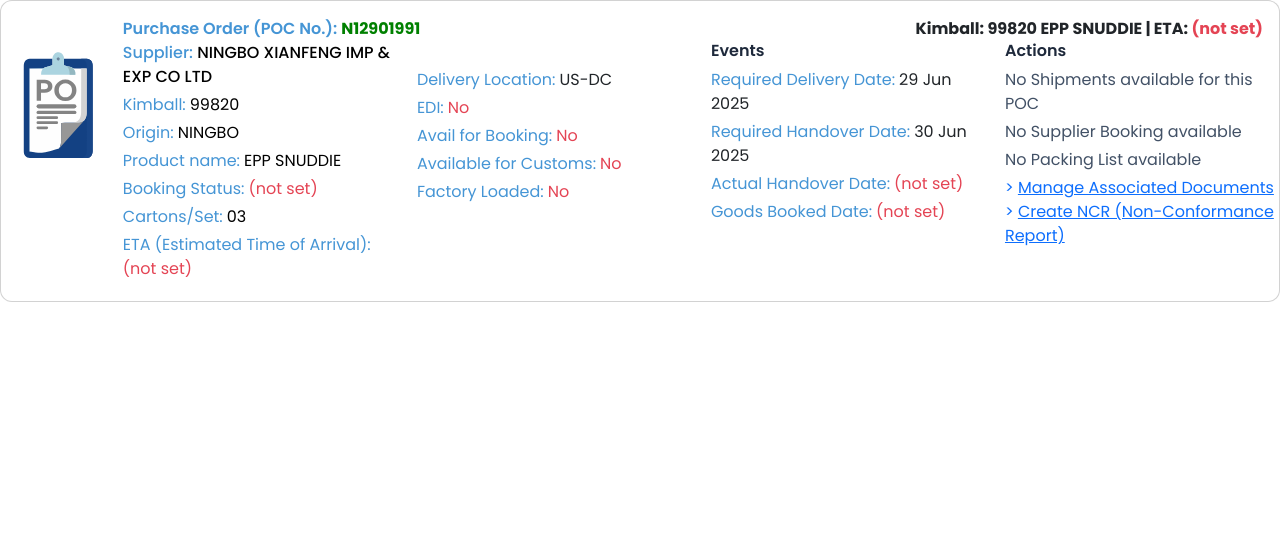
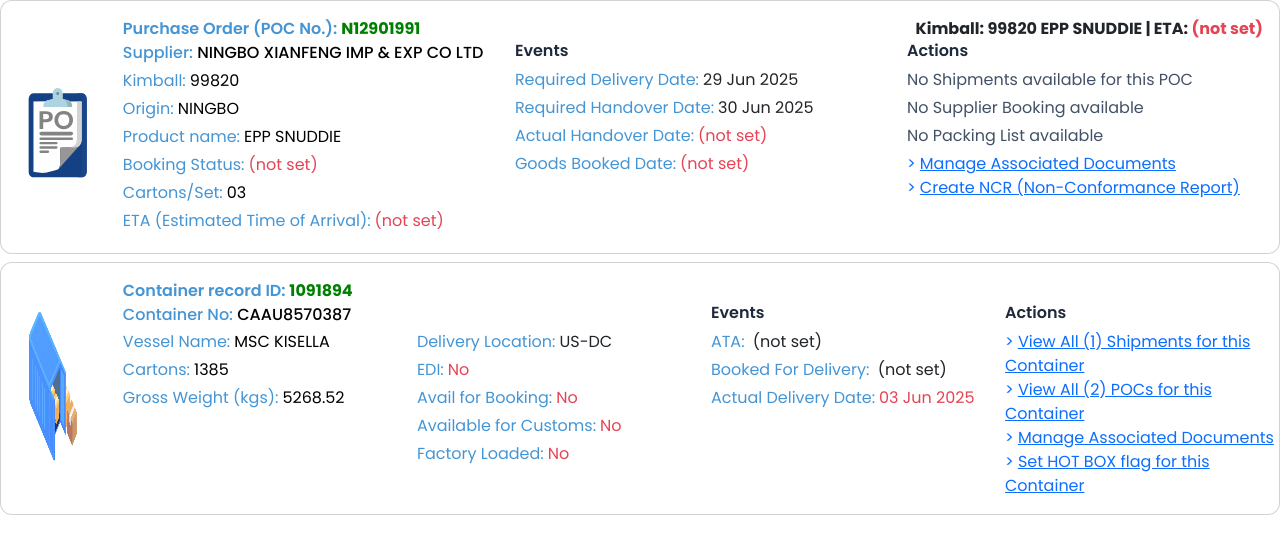
Before and after one commit to techbyshubham/Info-Panel-Web, an Angular app: page /infopanel-layout in a window 1280 px wide. Shown: the top 554 px of the page. Built offline with nearby package versions, Linux system fonts and the light colour scheme.

Commit message:
add new card

```diff
--- a/src/app/project/infopanel-layout/infopanel-layout.html
+++ b/src/app/project/infopanel-layout/infopanel-layout.html
@@ -1,4 +1,7 @@
-<div class="card purchase-order-card">
+<section>
+
+  <!-- first card -->
+  <div class="card purchase-order-card mb-2">
     <div class="card-body">
       <div class="row">
         <div class="col-md-1 d-flex justify-content-center icon-section">
@@ -42,30 +45,9 @@
                 <span class="detail-item-label">Cartons/Set:</span> <span class="value">03</span>
               </div>
               <div class="col-md-12 detail-item">
-              <span class="detail-item-label">ETA (Estimated Time of Arrival):</span> <span class="text-muted-data">(not
+                <span class="detail-item-label">ETA (Estimated Time of Arrival):</span> <span
+                  class="text-muted-data">(not
                   set)</span>
-            </div>
-          </div>
-
-          <!-- delivery location -->
-          <div class="col">
-            <div class="col-md-12">
-              <h6 class="fw-semibold visibility-hidden">hidden</h6>
-            </div>
-            <div class="col-md-12 event-item"><span class="detail-item-label"> Delivery Location:</span>
-              <span class="value">US-DC</span>
-            </div>
-            <div class="col-md-12 event-item"><span class="detail-item-label">EDI:</span>
-              <span class="text-muted-data">No</span>
-            </div>
-            <div class="col-md-12 event-item"><span class="detail-item-label">Avail for Booking:</span>
-              <span class="text-muted-data">No</span>
-            </div>
-            <div class="col-md-12 event-item"><span class="detail-item-label">Available for Customs:</span>
-              <span class="text-muted-data">No</span>
-            </div>
-            <div class="col-md-12 event-item"><span class="detail-item-label">Factory Loaded:</span>
-              <span class="text-muted-data">No</span>
               </div>
             </div>
 
@@ -117,3 +99,96 @@
       </div>
     </div>
   </div>
+
+  <!-- second card -->
+  <div class="card purchase-order-card">
+    <div class="card-body">
+      <div class="row">
+        <div class="col-md-1 d-flex justify-content-center icon-section">
+          <img src="../assets/img/Container.png" alt="Purchase Order Icon" class="icon-img" />
+        </div>
+        <div class="col-md-11">
+          <div class="row">
+            <div class="col-md-5">
+              <span class="title-label">Container record ID: </span> <span class="title-data-green">1091894</span><br />
+            </div>
+          </div>
+          <div class="row">
+            <!-- first box -->
+            <div class="col">
+              <div class="col-md-12 Row2-label">
+                <span class="">Container No:</span><span class="data"> CAAU8570387</span>
+              </div>
+              <div class="col-md-12 detail-item">
+                <span class="detail-item-label">Vessel Name:</span> <span class="value">MSC KISELLA</span>
+              </div>
+              <div class="col-md-12 detail-item">
+                <span class="detail-item-label">Cartons:</span> <span class="value">1385</span>
+              </div>
+              <div class="col-md-12 detail-item">
+                <span class="detail-item-label">Gross Weight (kgs):</span> <span class="value">5268.52</span>
+              </div>
+            </div>
+
+            <!-- delivery location -->
+            <div class="col">
+              <div class="col-md-12">
+                <h6 class="fw-semibold visibility-hidden">hidden</h6>
+              </div>
+              <div class="col-md-12 event-item"><span class="detail-item-label"> Delivery Location:</span>
+                <span class="value">US-DC</span>
+              </div>
+              <div class="col-md-12 event-item"><span class="detail-item-label">EDI:</span>
+                <span class="text-muted-data">No</span>
+              </div>
+              <div class="col-md-12 event-item"><span class="detail-item-label">Avail for Booking:</span>
+                <span class="text-muted-data">No</span>
+              </div>
+              <div class="col-md-12 event-item"><span class="detail-item-label">Available for Customs:</span>
+                <span class="text-muted-data">No</span>
+              </div>
+              <div class="col-md-12 event-item"><span class="detail-item-label">Factory Loaded:</span>
+                <span class="text-muted-data">No</span>
+              </div>
+            </div>
+
+            <!-- Events -->
+            <div class="col">
+              <!-- <div class="col-md-12">
+              <h6 class="fw-semibold visibility-hidden">hidden</h6>
+            </div> -->
+              <div class="col-md-12">
+                <h6 class="fw-semibold">Events</h6>
+              </div>
+              <div class="col-md-12 event-item"><span class="detail-item-label">ATA: </span><span class="value">(not
+                  set)</span></div>
+              <div class="col-md-12 event-item"><span class="detail-item-label">Booked For Delivery: </span><span
+                  class="value">(not set)</span></div>
+              <div class="col-md-12 event-item"><span class="detail-item-label">Actual Delivery Date:</span><span
+                  class="text-muted-data">03 Jun 2025</span></div>
+            </div>
+
+            <!-- action -->
+            <div class="col actions-col">
+              <div class="col-md-12">
+                <h6 class="fw-semibold">Actions</h6>
+              </div>
+              <div class="col-md-12">
+                <span class="mb-1 anchor-tag-arrow">> </span> <a class="link-item mb-1">View All (1) Shipments for this Container</a>
+              </div>
+              <div class="col-md-12">
+                <span class="mb-1 anchor-tag-arrow">> </span> <a class="link-item mb-1">View All (2) POCs for this Container</a>
+              </div>
+              <div class="col-md-12">
+                <span class="mb-1 anchor-tag-arrow">> </span> <a class="link-item mb-1">Manage Associated Documents</a>
+              </div>
+              <div class="col-md-12">
+                <span class="mb-1 anchor-tag-arrow">> </span> <a class="link-item mb-1">Set HOT BOX flag for this Container</a>
+              </div>
+            </div>
+          </div>
+        </div>
+      </div>
+    </div>
+  </div>
+</section>
--- a/src/app/project/infopanel-layout/infopanel-layout.scss
+++ b/src/app/project/infopanel-layout/infopanel-layout.scss
@@ -10,11 +10,10 @@
 .icon-section {
   min-height: 100%;
   padding: 2rem 1rem;
-  margin-top: -105px;
 }
 
 .icon-img {
-  max-width: 70px;
+  max-width: 80%;
   height: auto;
 }
 
```
Lines whose indentation alone changed are shown as unchanged.
